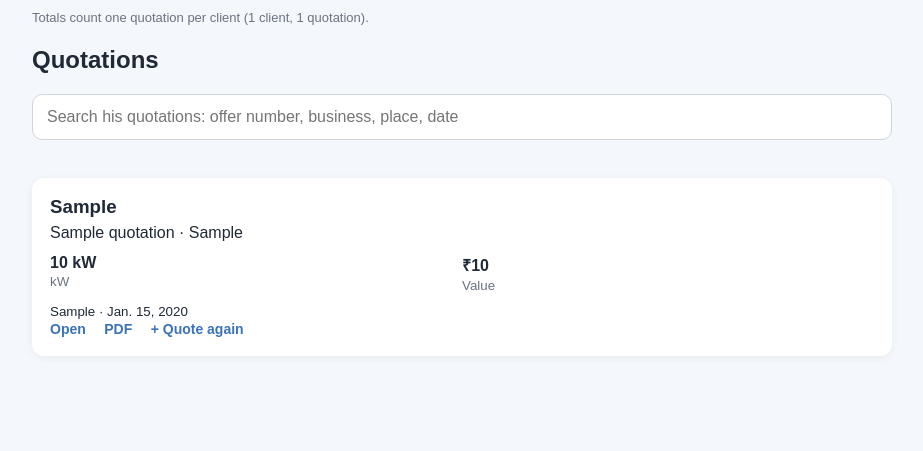
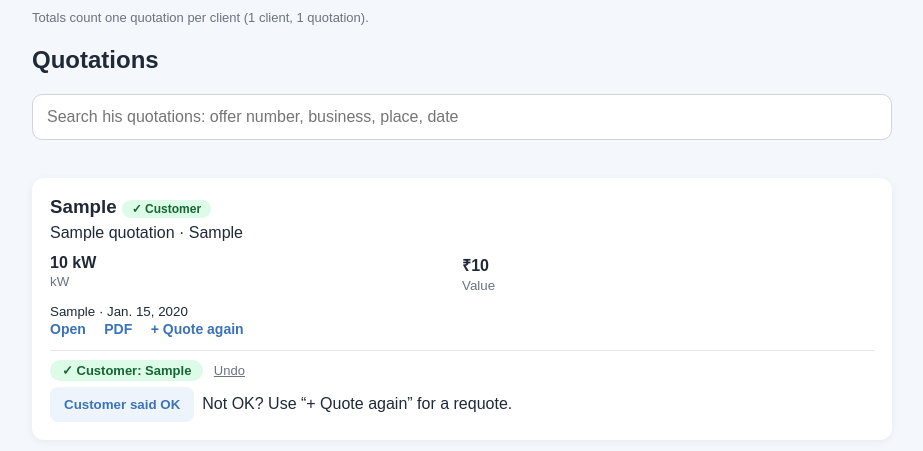
Before and after one commit to rendha/quotation, a Django app: a page that uses quotations/templates/quotations/person.html in a window 1280 px wide. Shown: the part 210-661 px from the top of the page, without its empty margins (178-1101 px from the left). Run offline with Django 5.2, Linux system fonts and the light colour scheme; tables that the repository leaves empty hold one stand-in row (values such as "Sample post").

Commit message:
Fixed 15% margin, KSEB fee, quote again, customer confirm, materials API

```diff
--- a/quotations/calculations.py
+++ b/quotations/calculations.py
@@ -752,3 +752,29 @@ def calculate_quotation(quotation):
 
     quotation.cost_breakdown = r
     return quotation
+
+def material_list(quotation):
+    """
+    The materials of a quotation as plain rows for the separate materials website (read only, nothing is saved):
+    [{"name", "make", "unit", "quantity", "rate"}]  - rate = the price of ONE unit in the rate sheet.
+    Panels, the inverter, cables, earth rods and the other priced components, then the structure and the BOS as one lot each.
+    """
+    r = _compute(quotation)
+    rows = []
+
+    def add(name, make, unit, quantity, rate):
+        rows.append({"name": clean_text(name), "make": clean_text(make), "unit": unit,
+                     "quantity": str(decimal_or_zero(quantity)), "rate": str(money(rate))})
+
+    panel = quotation.panel_option
+    if panel is not None and r["panel_quantity"] > 0:
+        label = " ".join(x for x in (clean_text(panel.company), clean_text(panel.panel_type), plain_number(panel.wattage) + " W solar panel") if x)
+        add(label, panel.company, "Nos", r["panel_quantity"], Decimal(panel.wattage) * Decimal(panel.rate_per_watt))
+    for component in r["components"].values():
+        if component["quantity"] > 0 and component["name"]:
+            add(component["name"], component["make"], component["unit"], component["quantity"], component["rate"])
+    if r["structure_cost"] > 0:
+        add("Structure material (%s)" % clean_text(quotation.structure), "", "Set", 1, r["structure_cost"])
+    if r["bos_amount"] > 0:
+        add("BOS items (fixed set for %s kW)" % plain_number(decimal_or_zero(quotation.system_size)), "", "Lot", 1, r["bos_amount"])
+    return rows
--- a/quotations/models.py
+++ b/quotations/models.py
@@ -736,6 +736,9 @@ class Quotation(models.Model):
     # False for all = the lowest-priced quotation of that client counts.
     counted = models.BooleanField(default=False)
 
+    # True once the client said yes: the quotation became a customer.  Only these are offered to the separate materials website.
+    is_customer = models.BooleanField(default=False)
+
     structure_total = models.DecimalField(
         max_digits=14,
         decimal_places=2,
--- a/quotations/templates/quotations/person.html
+++ b/quotations/templates/quotations/person.html
@@ -176,7 +176,7 @@
 
         <div class="card" data-search="{{ item.search }}">
 
-            <h3>{{ item.offer_no }}</h3>
+            <h3>{{ item.offer_no }}{% if item.is_customer %} <span style="background:#dcfce7;color:#166534;border-radius:999px;padding:2px 10px;font-size:12px">&#10003; Customer</span>{% endif %}</h3>
 
             <div>{{ item.business_name }}{% if item.location %} · {{ item.location }}{% endif %}</div>
 
@@ -193,6 +193,25 @@
                 <a href="{% url 'quotation_detail' item.id %}">Open</a>
                 <a href="{% url 'quotation_pdf_named' item.id item.pdf_name %}">PDF</a>
                 <a href="{% url 'create_quotation' %}?from={{ item.id }}">+ Quote again</a>
+            </div>
+            <div class="noprint" style="margin-top:12px;padding-top:10px;border-top:1px solid #e5e7eb">
+                {% if item.customer_offer %}
+                <div style="margin-bottom:8px"><span style="background:#dcfce7;color:#166534;border-radius:999px;padding:3px 12px;font-size:13px;font-weight:bold">&#10003; Customer: {{ item.customer_offer }}</span>
+                    <form method="post" action="{% url 'confirm_customer' item.customer_id %}" style="display:inline">{% csrf_token %}<input type="hidden" name="next" value="{{ request.get_full_path }}">
+                        <button type="submit" style="background:none;border:0;color:#6b7280;text-decoration:underline;cursor:pointer;font-size:13px">Undo</button></form>
+                </div>
+                {% endif %}
+                <form method="post" action="{% url 'confirm_customer_choice' %}" style="display:flex;flex-wrap:wrap;gap:8px;align-items:center">
+                    {% csrf_token %}<input type="hidden" name="next" value="{{ request.get_full_path }}">
+                    {% if item.others %}
+                    <select name="quotation_id" style="padding:9px;border:1px solid #d1d5db;border-radius:8px;max-width:100%">
+                        <option value="{{ item.id }}" {% if item.id == item.preselect %}selected{% endif %}>{{ item.offer_no }} · {{ item.kw_display }} · {{ item.value_display }}</option>
+                        {% for other in item.others %}<option value="{{ other.id }}" {% if other.id == item.preselect %}selected{% endif %}>{{ other.offer_no }} · {{ other.kw_display }} · {{ other.value_display }}</option>{% endfor %}
+                    </select>
+                    {% else %}<input type="hidden" name="quotation_id" value="{{ item.id }}">{% endif %}
+                    <button type="submit" style="border:0;border-radius:8px;padding:10px 14px;font-weight:bold;cursor:pointer;background:#eef4fb;color:#3B73B9">Customer said OK{% if item.others %}: confirm the selected quotation{% endif %}</button>
+                    <span class="muted">Not OK? Use “+ Quote again” for a requote.</span>
+                </form>
             </div>
 
             {% if item.others %}
--- a/quotations/templates/quotations/quotation_detail.html
+++ b/quotations/templates/quotations/quotation_detail.html
@@ -14,6 +14,8 @@
         /* HEADER */
         .header { background: #3B73B9; color: white; padding: 22px 25px; }
         .header-inner { max-width: 1100px; margin: auto; display: flex; align-items: center; justify-content: space-between; gap: 15px; flex-wrap: wrap; }
+        .top-back { display: inline-block; margin-bottom: 8px; color: white; text-decoration: none; font-size: 14px; opacity: 0.95; }
+        .top-back:hover { text-decoration: underline; }
         .header h1 { margin: 0; font-size: 23px; }
         .header p { margin: 5px 0 0; font-size: 14px; opacity: 0.9; }
         .header-price { text-align: right; }
@@ -144,6 +146,7 @@
 <div class="header">
     <div class="header-inner">
         <div>
+            <a href="{% url 'quotation_dashboard' %}" class="top-back">&larr; Back to Quotations</a>
             <h1>{{ quotation.offer_no }}</h1>
             <p>Quotation Builder &middot; {{ quotation.business_name }}</p>
         </div>
@@ -539,7 +542,6 @@
         <div class="actions">
             <a href="{% url 'quotation_dashboard' %}" class="back">&larr; Back to Quotations</a>
             <button type="submit" class="primary-button">Save &amp; Recalculate</button>
-            <a href="{% url 'create_quotation' %}?from={{ quotation.id }}" class="pdf-button" style="background:#eef4fb;color:#3B73B9">+ Quote again for this client</a>
             <a href="{% url 'quotation_pdf_named' quotation.id pdf_name %}" class="pdf-button" target="_blank"
                onclick="this.href='{% url 'quotation_pdf_named' quotation.id pdf_name %}?t='+Date.now();">Open PDF</a>
         </div>
--- a/quotations/urls.py
+++ b/quotations/urls.py
@@ -17,6 +17,9 @@ urlpatterns = [
     path("sw.js", pwa_views.service_worker, name="service_worker"),
     path("offline/", pwa_views.offline, name="offline"),
     path("search/", views.search, name="search"),
+    path("api/materials/", views.materials_api, name="materials_api"),
+    path("quotation/<int:quotation_id>/customer/", views.confirm_customer, name="confirm_customer"),
+    path("customer/confirm/", views.confirm_customer, name="confirm_customer_choice"),
     path("quotation/<int:quotation_id>/counted/", views.set_counted, name="set_counted"),
     path("rates/unlock/", views.unlock_rates, name="unlock_rates"),
     path("rates/lock/", views.lock_rates, name="lock_rates"),
--- a/quotations/views.py
+++ b/quotations/views.py
@@ -13,12 +13,14 @@ from decimal import Decimal
 
 from django.core import signing
 from django.db import transaction
-from django.http import FileResponse, Http404, HttpResponseBadRequest
+from django.contrib.auth.decorators import login_not_required
+from django.http import FileResponse, Http404, HttpResponseBadRequest, JsonResponse
 from django.shortcuts import get_object_or_404, redirect, render
 from django.urls import NoReverseMatch, reverse
 from django.utils import timezone
 
 from .calculations import (
+    material_list,
     PANEL_SHORTFALL_ALLOWED_PERCENT,
     calculate_panel_quantity,
     parse_manual_panels,
@@ -593,7 +595,7 @@ def person_dashboard(request):
     def make_item(q):
         line = stats.format_summary(stats.summarize(stats.rows_of([q])))
         return {"id": q.id, "offer_no": q.offer_no, "business_name": q.business_name, "location": q.location, "date": q.date,
-                "pdf_name": pdf_filename(q),
+                "pdf_name": pdf_filename(q), "is_customer": q.is_customer,
                 "category": q.category, "kw_display": line["kw_display"], "value_display": line["value_display"],
                 "profit_display": line["profit_display"], "profit_negative": line["profit_negative"],
                 "search": stats.search_text(q) + " " + line["value_text"] + " " + line["kw_text"]}
@@ -604,6 +606,10 @@ def person_dashboard(request):
         item = make_item(by_id[group["picked"]["id"]])
         item["others"] = [make_item(by_id[r["id"]]) for r in group["others"]]
         item["chosen"] = group["chosen"]
+        confirmed = [x for x in [item] + item["others"] if x["is_customer"]]
+        item["customer_id"] = confirmed[0]["id"] if confirmed else None
+        item["customer_offer"] = confirmed[0]["offer_no"] if confirmed else ""
+        item["preselect"] = item["customer_id"] or item["id"]
         item["search"] += " " + " ".join(o["search"] for o in item["others"])
         items.append(item)
 
@@ -613,6 +619,60 @@ def person_dashboard(request):
         "items": items,
         "show_rates": rates_unlocked(request),
     })
+
+
+@login_not_required
+def materials_api(request):
+    """
+    Read-only data for the separate materials website.  Needs the header  X-API-Key  equal to the environment variable
+    MATERIALS_API_KEY (switched off when that is not set).      /api/materials/?q=huda       a search, newest first
+                                                               /api/materials/?id=12        one quotation with its material list
+    """
+    expected = os.environ.get("MATERIALS_API_KEY", "")
+    given = request.headers.get("X-API-Key", "")
+    if not expected or not hmac.compare_digest(expected.encode(), given.encode()):
+        raise Http404()
+
+    def header(q):
+        return {"id": q.id, "offer_no": q.offer_no, "business_name": q.business_name, "customer_name": q.customer_name,
+                "phone": q.phone, "location": q.location, "system_size": str(q.system_size), "date": str(q.date)}
+
+    if request.GET.get("id", "").isdigit():
+        quotation = get_object_or_404(Quotation, id=int(request.GET["id"]), is_customer=True)
+        data = header(quotation)
+        data["items"] = material_list(quotation)
+        return JsonResponse(data)
+
+    query = request.GET.get("q", "").strip()
+    found = [q for q in Quotation.objects.filter(is_customer=True).order_by("-created_at")[:500] if not query or stats.matches(stats.search_text(q), query)]
+    return JsonResponse({"quotations": [header(q) for q in found[:30]]})
+
+
+def confirm_customer(request, quotation_id=None):
+    """
+    POST: the client said yes - this quotation becomes a customer (and is the one that counts for the client).
+    With the id in the address, pressing again undoes it.  Without it (the choice list on the person page) the chosen
+    quotation_id is only ever CONFIRMED, never undone.
+    """
+    if request.method != "POST":
+        return HttpResponseBadRequest("POST only")
+    choice = quotation_id is None
+    if choice:
+        raw = request.POST.get("quotation_id", "")
+        if not raw.isdigit():
+            return HttpResponseBadRequest("Choose a quotation.")
+        quotation_id = int(raw)
+    quotation = get_object_or_404(Quotation, id=quotation_id)
+    if quotation.is_customer and choice:
+        pass
+    elif quotation.is_customer:
+        Quotation.objects.filter(id=quotation.id).update(is_customer=False)
+    else:
+        key = stats.client_key(stats.rows_of([quotation])[0])
+        same = [q.id for q in Quotation.objects.all() if stats.client_key(stats.rows_of([q])[0]) == key]
+        Quotation.objects.filter(id__in=same).update(counted=False, is_customer=False)     # one confirmed quotation per client
+        Quotation.objects.filter(id=quotation.id).update(counted=True, is_customer=True)
+    return redirect(_safe_next(request, reverse("quotation_detail", args=[quotation.id])))
 
 
 def set_counted(request, quotation_id):
```
Also changed, not shown: quotations/migrations/0022_quotation_is_customer.py (added).
